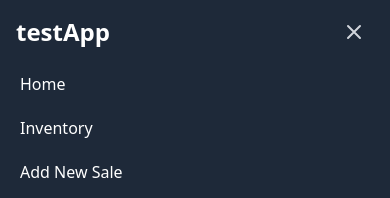
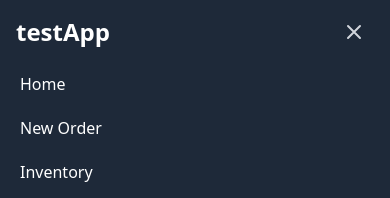
Before and after one commit to jaseeerr/tallypos, a React (Vite) app in the folder client/: page / in a window 390 px wide. Both pictures are taken after a click on the button 354 px from the left and 32 px from the top of the page. Shown: the top 198 px of the page. Built offline with nearby package versions, Linux system fonts and the light colour scheme; no server answers.

Commit message:
privacyV2222

```diff
--- a/client/src/components/Navbar.jsx
+++ b/client/src/components/Navbar.jsx
@@ -55,6 +55,8 @@ function Navbar() {
       {isOpen && (
         <div className="md:hidden px-2 pb-3 space-y-1 sm:px-3">
           <Link to="/" onClick={() => setIsOpen(false)} className="block hover:bg-gray-700 px-3 py-2 rounded-md text-base font-medium">Home</Link>
+                   <Link to="/addSaleOrder" onClick={() => setIsOpen(false)} className="block hover:bg-gray-700 px-3 py-2 rounded-md text-base font-medium">New Order</Link>
+
           <Link to="/products" onClick={() => setIsOpen(false)} className="block hover:bg-gray-700 px-3 py-2 rounded-md text-base font-medium">Inventory</Link>
           <Link to="/sale" onClick={() => setIsOpen(false)} className="block hover:bg-gray-700 px-3 py-2 rounded-md text-base font-medium">Add New Sale</Link>
                 <Link to="/api-doc" onClick={() => setIsOpen(false)} className="block hover:bg-gray-700 px-3 py-2 rounded-md text-base font-medium">API Documentation</Link>
```
